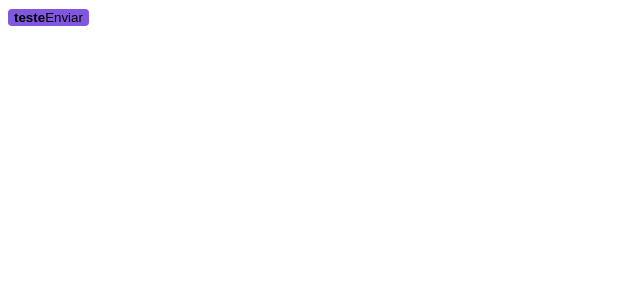
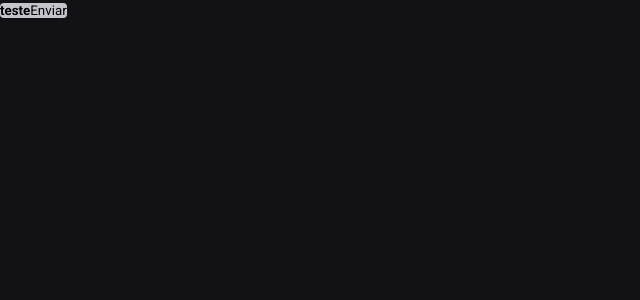
Before and after one commit to ithauront/shop-ignite, a Next.js app: page / in a window 1280 px wide. Shown: the top 300 px of the page, without its empty margins (0-640 px from the left). Built offline with nearby package versions, Linux system fonts and the light colour scheme.

Commit message:
global styles

```diff
--- a/src/pages/_app.tsx
+++ b/src/pages/_app.tsx
@@ -1,5 +1,8 @@
+import { AppProps } from "next/app";
+import { globalStyles } from "../styles/global";
 
 
-export default function App({ Component, pageProps }) {
+export default function App({ Component, pageProps }:AppProps) {
+  globalStyles()
   return <Component {...pageProps} />
 }
--- a/src/pages/index.tsx
+++ b/src/pages/index.tsx
@@ -1,7 +1,7 @@
 import { styled } from "../styles"
 
 const Button = styled('button', {
-  backgroundColor: '$rocketseat',
+  backgroundColor: '$gray300',
   borderRadius: '4px',
   border: 0,
   padding: '4px 8p',
--- /dev/null
+++ b/src/styles/global.tsx
@@ -0,0 +1,19 @@
+import { globalCss } from ".";
+
+export const globalStyles = globalCss({
+    '*' : {
+        margin: 0,
+        padding: 0,
+    },
+    body: {
+        backgroundColor: '$gray900',
+        color: '$gray100',
+        '-webkit-font-smoothing': 'antialised'
+    },
+
+    'body, input, textarea, button': {
+        fontFamily: 'Roboto',
+        fontWeight: 400,
+
+    }
+})
--- a/src/styles/index.ts
+++ b/src/styles/index.ts
@@ -5,7 +5,16 @@
 } = createStitches({
     theme: {
         colors: {
-            rocketseat: '#8257e0',
+            white: '#FFF',
+
+            gray900: '#121214',
+            gray800: '#202024',
+            gray300: '#c4c4cc',
+            gray100: '#e1e1e6',
+
+            green500: '#00075f',
+            green300: '#00b37e',
+
         }
     }
 
```
Also changed, not shown: src/styles/teste.html (deleted), 1 other file (tests, documents, lock files or other folders).
